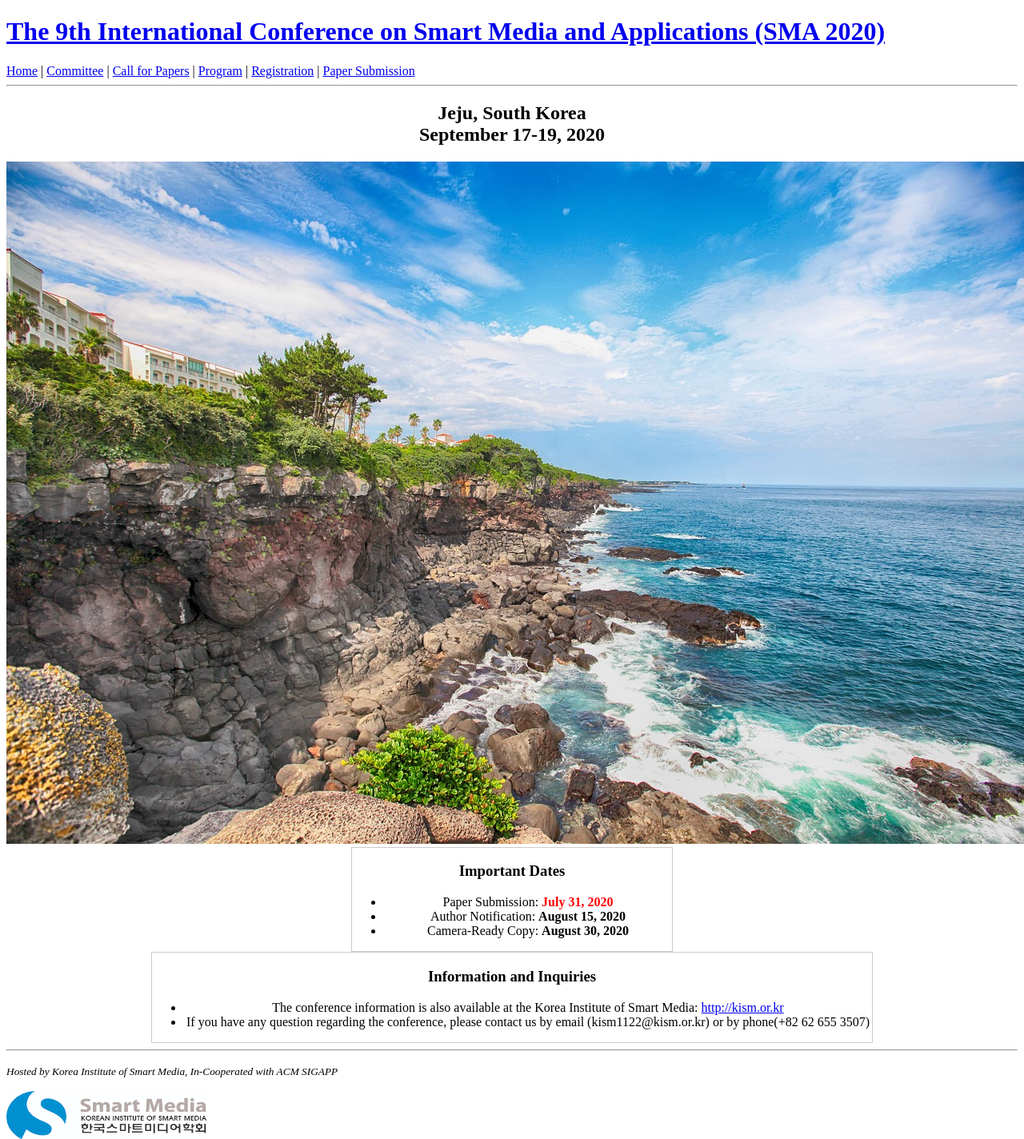
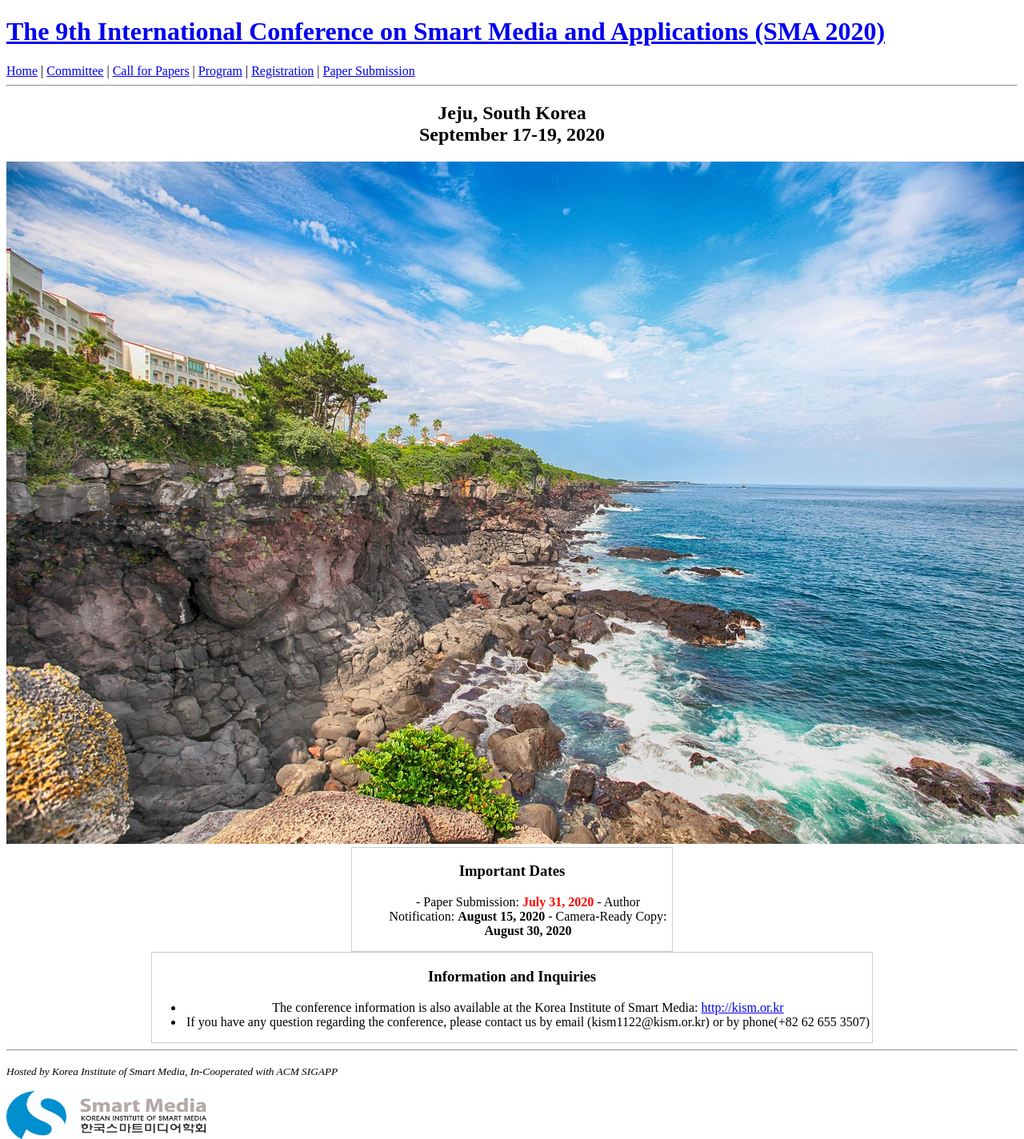
Before and after one commit to icea-conf/sma-2020.github.io, a Jekyll site: the page built from index.html, in a window 1280 px wide. Shown: the whole page at 80% size. Built offline with Jekyll 4.4.1, drawn with Linux system fonts in a browser that asks for light colours; the list of posts is cut into pages by our own code.

Commit message:
Update index.html

```diff
--- a/index.html
+++ b/index.html
@@ -16,18 +16,12 @@ title: SMA 2020
                   <center>
                         <h3>Important Dates</h3>
                         <ul>
-                              <li>
-                                    <a>Paper Submission: </a>
-                                    <b style="color:#FF0000">July 31, 2020</b>
-                              </li>
-                              <li>
-                                    <a>Author Notification: </a>
-                                    <b>August 15, 2020</b>
-                              </li>
-                              <li>
-                                    <a>Camera-Ready Copy: </a>
-                                    <b>August 30, 2020</b>
-                              </li>
+                              <a>- Paper Submission:    </a>
+                              <b style="color:#FF0000">July 31, 2020</b>
+                              <a>- Author Notification: </a>
+                              <b>August 15, 2020</b>
+                              <a>- Camera-Ready Copy:   </a>
+                              <b>August 30, 2020</b>
                         </ul>
                   </center>
             </div>
@@ -36,8 +30,13 @@ title: SMA 2020
                   <center>
                         <h3>Information and Inquiries</h3>
                         <ul>
-                              <li><a>The conference information is also available at the Korea Institute of Smart Media: </a><a href='http://kism.or.kr/'>http://kism.or.kr</a></li>
-                              <li><a>If you have any question regarding the conference, please contact us by email (kism1122@kism.or.kr) or by phone(+82 62 655 3507)</a></li>
+                              <li>
+                                    <a>The conference information is also available at the Korea Institute of Smart Media: </a>
+                                    <a href='http://kism.or.kr/'>http://kism.or.kr</a>
+                              </li>
+                              <li>
+                                    <a>If you have any question regarding the conference, please contact us by email (kism1122@kism.or.kr) or by phone(+82 62 655 3507)</a>
+                              </li>
                         </ul>
                   </center>
             </div>
```
